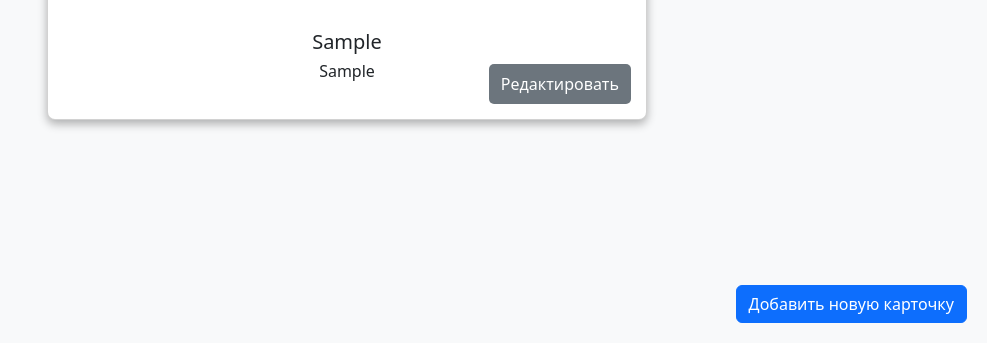
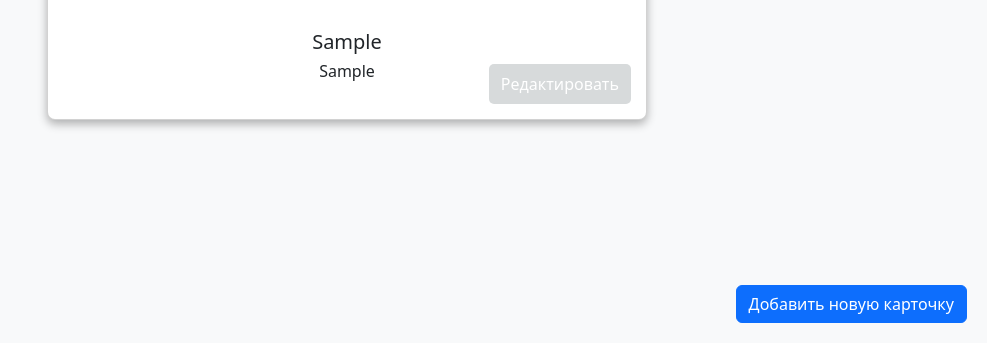
Before and after one commit to Rzevsky/test_cards01, a Spring Boot app: page / in a window 1280 px wide. Shown: the part 457-800 px from the top of the page, without its empty margins (293-1280 px from the left). Run offline with Spring Boot 4, Linux system fonts and the light colour scheme; tables that the repository leaves empty hold one stand-in row (values such as "Sample post").

Commit message:
Color changes

```diff
--- a/src/main/resources/static/styles.css
+++ b/src/main/resources/static/styles.css
@@ -63,7 +63,7 @@ body, html {
     position: absolute; /* Абсолютное позиционирование кнопки внутри карточки */
     bottom: 15px; /* Отступ снизу от края карточки */
     right: 15px; /* Отступ справа от края карточки */
-    background-color: #6c757d; /* Серый цвет кнопки */
+    background-color: #d7dadb; /* Серый цвет кнопки */
     color: white; /* Цвет текста на кнопке — белый */
     border: none; /* Убираем обводку */
     padding: 8px 12px; /* Добавил немного внутреннего отступа для кнопки */
```
